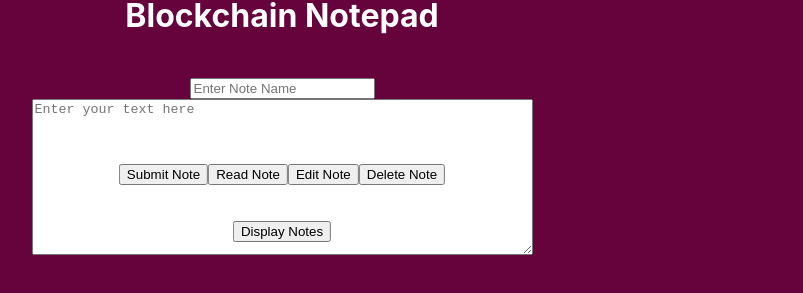
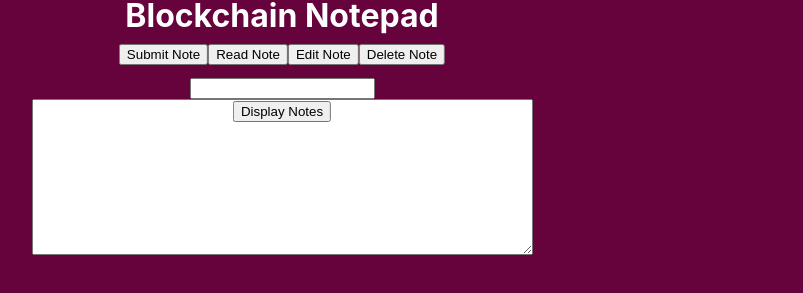
Before and after one commit to dansierrasam79/web3-blockchain-notepad, a React (Create React App) app: page / in a window 1280 px wide. Shown: the part 329-622 px from the top of the page, without its empty margins (358-1161 px from the left). Built offline with nearby package versions, Linux system fonts and the light colour scheme.

Commit message:
Final final commit

```diff
--- a/src/App.css
+++ b/src/App.css
@@ -44,7 +44,7 @@
   font-size: 16px;
   margin: 0;
   position: absolute;
-  bottom: 20%;
+  bottom: 35%;
   left: 50%;
   -ms-transform: translate(-50%, -50%);
   transform: translate(-50%, -50%);
--- a/src/App.js
+++ b/src/App.js
@@ -108,6 +108,7 @@ function App() {
         notesArray.splice(i,1);
       }
     }
+
     } catch (error) {
       console.log(error);
     }
@@ -140,23 +141,23 @@ const deleteOldNote = async(APITOKEN, fileName) => {
       </div>
       <form id = "myForm" onSubmit={handleSubmit} className = "center">
       <br/>
-      <input type = "text" value = {fileName} placeholder = "Enter Note Name" onChange={(e)=>(setfileName(e.target.value))} name = "txtfile" />
+      <input type = "text" value = {fileName} onChange={(e)=>(setfileName(e.target.value))} name = "txtfile" />
       <br/>
-        <textarea defaultValue = {textAreaString} placeholder = "Enter your text here" onChange={(e)=>(settextAreaString(e.target.value))} name = "Content" rows={10} cols={60}/> <br/>
+        <textarea defaultValue = {textAreaString} onChange={(e)=>(settextAreaString(e.target.value))} name = "Content" rows={10} cols={60}/> <br/>
       </form>
       <div className = "bottom">
         <button type = "submit" form = "myForm">Submit Note</button>
         <Button type = "button" onClick={() => retrieveOldNote(fileName)} text = "Read Note" />
         <Button type = "button" onClick={() => editOldNote(APITOKEN, fileName, textAreaString)} text = "Edit Note"/>
         <Button type = "button" onClick={() => deleteOldNote(APITOKEN, fileName)} text = "Delete Note" /> <br/> <br/> <br/>
-        <Button type = "button" onClick={() => displayNotes()} text = "Display Notes" />
-        {
-                notesArray.map((note) => (
-                    <div key={note} >
-                        {note}
-                    </div>
-                ))
-            }
+        <Button type = "button" onClick={() => displayNotes()} text = "Display Notes" /> <br/>
+        {notesArray.map((note) => (
+            <label key={note} >
+                {note.concat(" ")}
+            </label>
+        ))
+
+    }
       </div>
       </header>
     </div>
```
